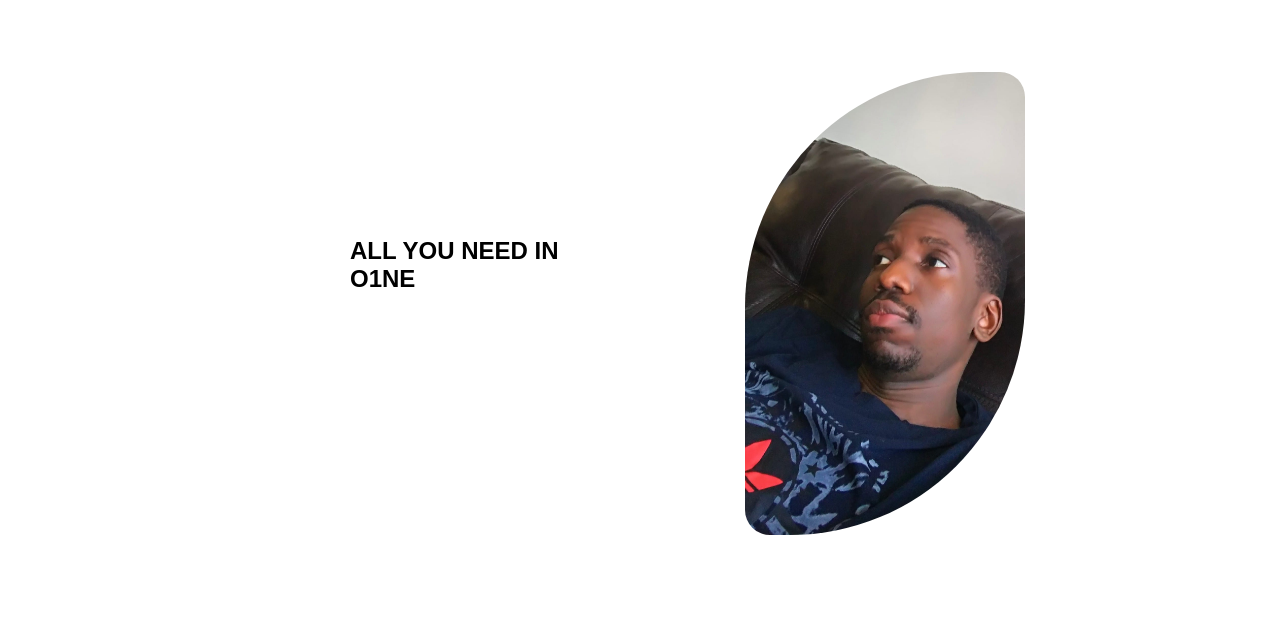
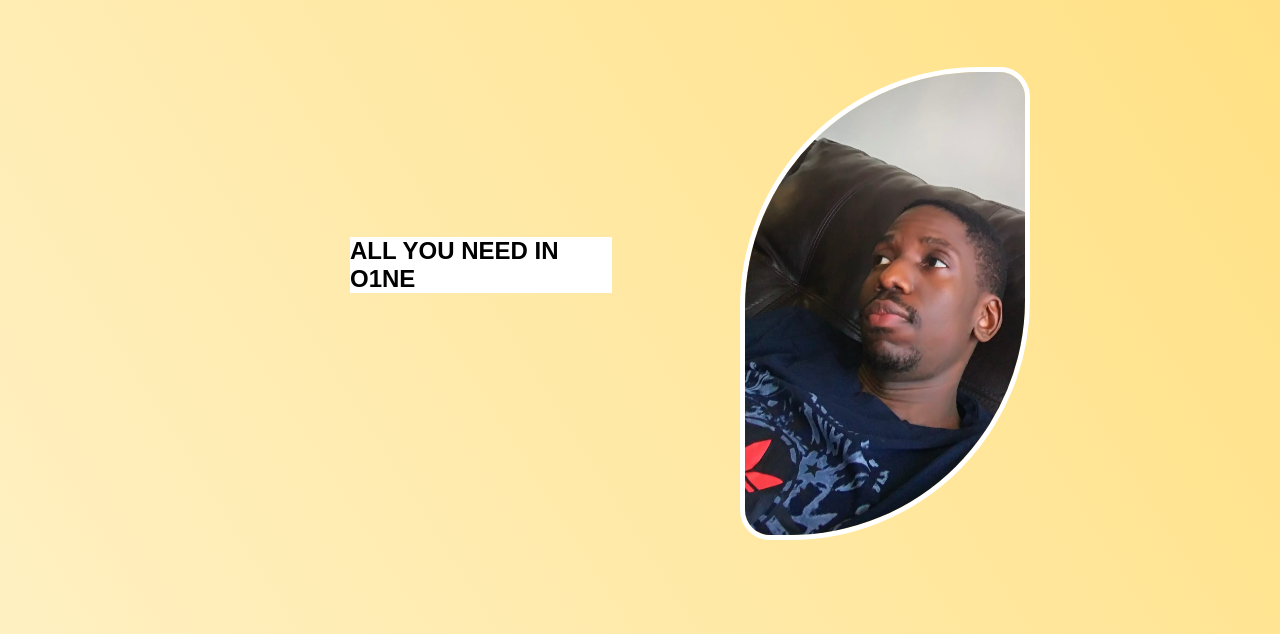
Before and after one commit to Jeremy-Tpk-the-software-engineer/my_website-I, a plain HTML site: page index.html in a window 1280 px wide. Shown: the part 86-720 px from the top of the page. Drawn offline with Linux system fonts and the light colour scheme.

Commit message:
style.css

```diff
--- a/style.css
+++ b/style.css
@@ -63,6 +63,7 @@ li{
 
 
 body{
+    background-image: linear-gradient(to bottom left, #ffe082, #fff8e1);
     margin: 20px 70px;
 }
 [alt="greeting"]{
```
